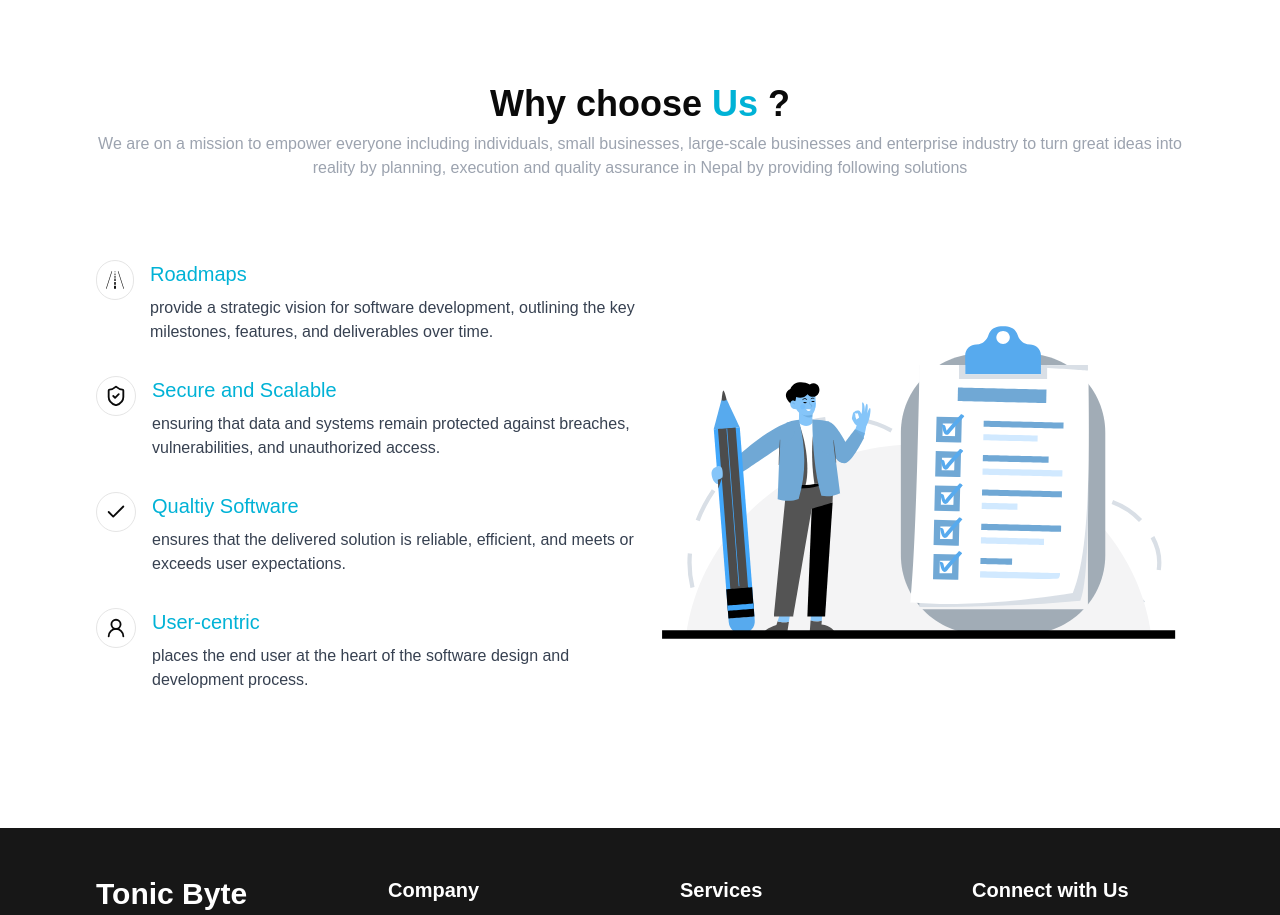
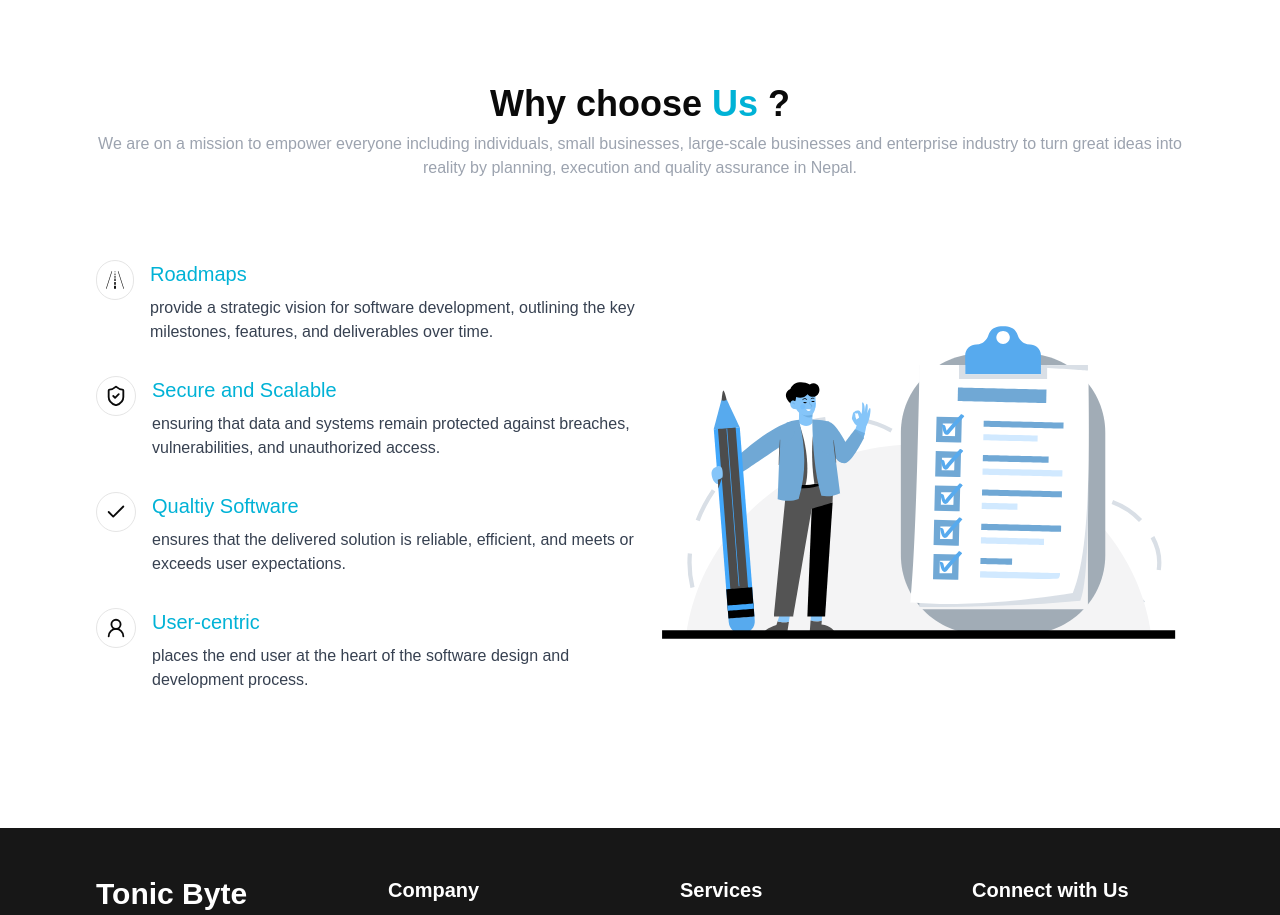
Before and after one commit to PramisGrg/tonic-byte-landing-page, a Next.js app: page / in a window 1280 px wide. Shown: the part 2180-3095 px from the top of the page. Built offline with nearby package versions, Linux system fonts and the light colour scheme.

Commit message:
deployment

```diff
--- a/components/why-choose-us.tsx
+++ b/components/why-choose-us.tsx
@@ -60,7 +60,7 @@ const WhyChooseUs = () => {
             We are on a mission to empower everyone including individuals, small
             businesses, large-scale businesses and enterprise industry to turn
             great ideas into reality by planning, execution and quality
-            assurance in Nepal by providing following solutions
+            assurance in Nepal.
           </p>
         </div>
         <div className="grid md:grid-cols-2 grid-cols-1">
```
